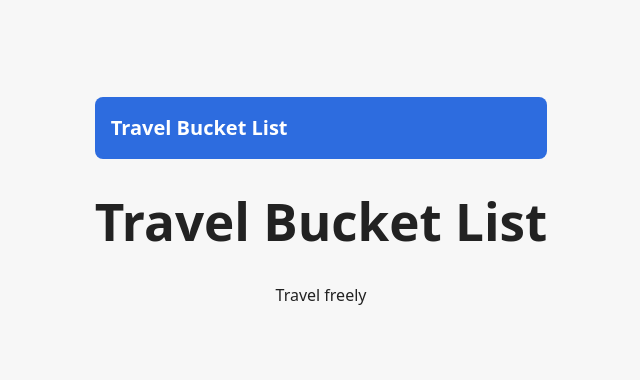
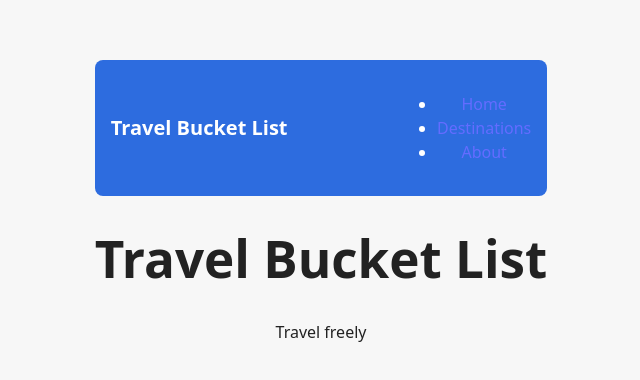
Before and after one commit to zypherson/travel-bucket-list, a React (Vite) app: page / in a window 1280 px wide. Shown: the part 198-578 px from the top of the page, without its empty margins (319-959 px from the left). Built offline with nearby package versions, Linux system fonts and the light colour scheme.

Commit message:
added home,destinations,about on the nav bar

```diff
--- a/src/components/Navbar.jsx
+++ b/src/components/Navbar.jsx
@@ -1,7 +1,12 @@
 export default function Navbar() {
     return (
-      <nav className="navbar">
+        <nav className="navbar">
         <h2 className="logo">Travel Bucket List</h2>
+        <ul className="nav-links">
+          <li><a href="#">Home</a></li>
+          <li><a href="#">Destinations</a></li>
+          <li><a href="#">About</a></li>
+        </ul>
       </nav>
     );
   }
```
